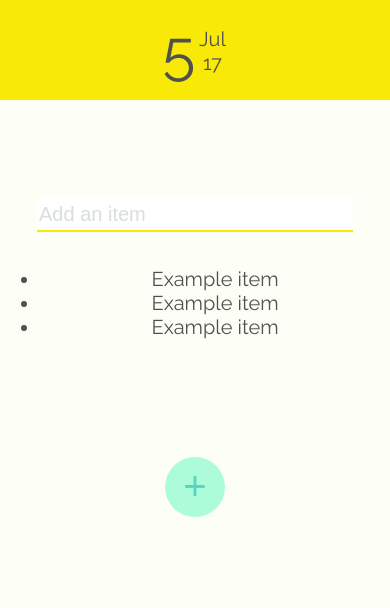
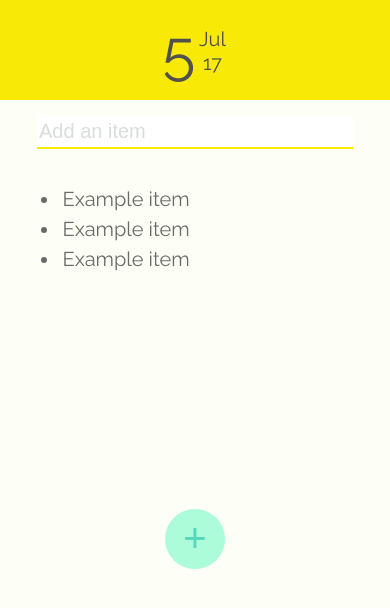
Before and after one commit to loribbaumgartner/redesigned-octo-train, a React (Create React App) app: page / in a window 390 px wide. Shown: the top 608 px of the page. Built offline with nearby package versions, Linux system fonts and the light colour scheme.

Commit message:
Get alignment back on track. Fix weird li spacing issues.

```diff
--- a/src/App.css
+++ b/src/App.css
@@ -16,10 +16,7 @@ body, html {
   height: 600px;
   width: 500px;
   background-color: #FDFFF7;
-  border-radius: 2px;
-  display: grid;
-  grid-template-columns: auto;
-  grid-template-rows: auto; }
+  border-radius: 2px; }
 
 .date-block {
   background: #F9E907;
@@ -53,6 +50,15 @@ body, html {
   grid-row: 1;
   font-weight: 400; }
 
+ul {
+  margin-left: 30px;
+  font-size: 20px; }
+
+li {
+  text-indent: -70%;
+  color: #6a6b68;
+  line-height: 30px; }
+
 input[type=text] {
   width: 80%;
   height: 30px;
@@ -67,7 +73,7 @@ input[type=text]::placeholder {
   color: #D7DEDC; }
 
 input[type=submit] {
-  margin-top: 25%;
+  margin-top: 55%;
   background-color: #ACFCD9;
   color: #55D6BE;
   font-weight: 100;
@@ -93,6 +99,11 @@ input[type=submit]:hover {
 @media (max-width: 445px) {
   body, html {
     background-color: #FDFFF7; }
+  ul {
+    margin-left: 20px;
+    font-size: 20px; }
+  li {
+    text-indent: -60%; }
   .list {
     grid-column: 1 / 4;
     grid-row: 1 / 10;
--- a/src/App.scss
+++ b/src/App.scss
@@ -16,24 +16,18 @@ body, html {
 
 .list {
   grid-column: 2 / 3;
-  // grid-row: 2 / 3;
   margin-top: 10%;
   height: 600px;
   width: 500px;
   background-color: $white;
   border-radius: 2px;
-  display: grid;
-  grid-template-columns: auto;
-  grid-template-rows: auto;
 }
 
 .date-block {
-  // grid-row: 1 / 2;
   background: $ltyellow;
   height: $hundred;
   display: grid;
   grid-template-columns: repeat(2, 1fr);
-  // grid-template-rows: 100px 1fr;
 }
 
 .weekday {
@@ -68,12 +62,18 @@ body, html {
   font-weight: 400;
 }
 
-.list-items {
-  // grid-row: 3 / 4;
+ul {
+  margin-left: 30px;
+  font-size: $default-font-size;
+}
+
+li {
+  text-indent: -70%;
+  color: lighten($dkgray, 10%);
+  line-height: $default-font-size * 1.5;
 }
 
 input[type=text] {
-  // grid-row: 2 / 3;
   width: 80%;
   height: 30px;
   border: none;
@@ -89,8 +89,7 @@ input[type=text]::placeholder {
 }
 
 input[type=submit] {
-  // grid-row: 5 / 6;
-  margin-top: 25%;
+  margin-top: 55%;
   background-color: $ltmint;
   color: $dkmint;
   font-weight: 100;
@@ -121,6 +120,15 @@ input[type=submit]:hover {
   body, html {
     background-color: $white;
   }
+
+  ul {
+  margin-left: 20px;
+  font-size: $default-font-size;
+}
+
+li {
+  text-indent: -60%;
+}
 
   .list {
     grid-column: 1 / 4;
--- a/src/ListItems.js
+++ b/src/ListItems.js
@@ -3,7 +3,7 @@ import React, { Component } from 'react';
 class ListItems extends Component {
   render() {
     return (
-      <div>
+      <div  className='list-items'>
         {this.props.children}
       </div>
     );
--- a/src/TodoForm.js
+++ b/src/TodoForm.js
@@ -31,7 +31,7 @@ class TodoForm extends Component {
           value={this.state.newTodo}
           onChange={this.handleChange}
         />
-      <ListItems className='list-items'>
+      <ListItems>
         <ul>
           <li>Example item</li>
           <li>Example item</li>
```
